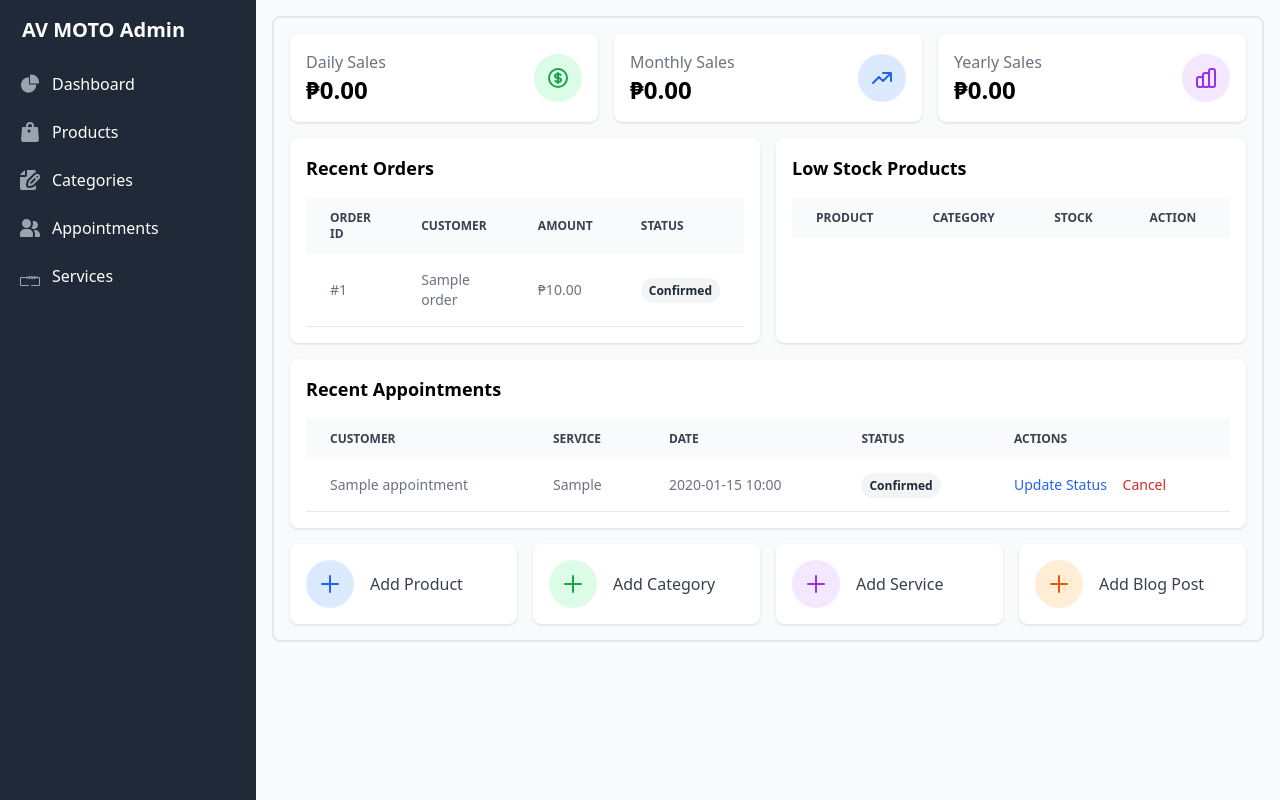
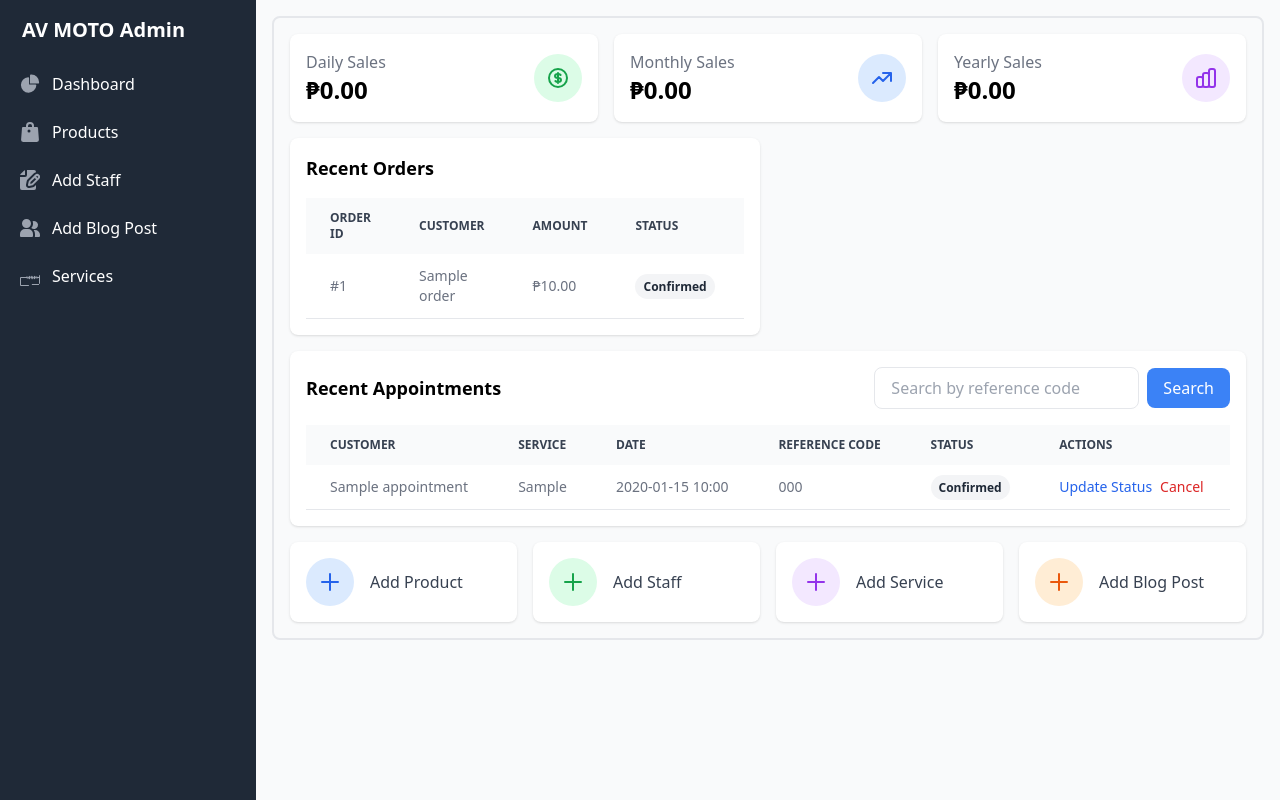
Before and after one commit to NileXYII/AV-MOTO-SERVICING, a Flask app: page /admin/dashboard in a window 1280 px wide. Run offline with Flask 3, Linux system fonts and the light colour scheme; a user stored in the database is signed in; tables that the repository leaves empty hold one stand-in row (values such as "Sample post"); lists and menus that the app fills with data are empty; some libraries are stand-ins or nearby versions.

Commit message:
Update admin_dashboard.html

```diff
--- a/templates/admin_dashboard.html
+++ b/templates/admin_dashboard.html
@@ -9,8 +9,17 @@
     <script src="https://cdn.tailwindcss.com"></script>
 </head>
 <body class="bg-gray-50">
+    <!-- Mobile navigation toggle button -->
+    <div class="fixed top-4 left-4 z-50 sm:hidden">
+        <button id="toggleSidebar" type="button" class="p-2 text-gray-600 rounded-lg hover:bg-gray-700 hover:text-white focus:outline-none">
+            <svg class="w-6 h-6" fill="none" stroke="currentColor" viewBox="0 0 24 24" xmlns="http://www.w3.org/2000/svg">
+                <path stroke-linecap="round" stroke-linejoin="round" stroke-width="2" d="M4 6h16M4 12h16M4 18h16"></path>
+            </svg>
+        </button>
+    </div>
+
     <!-- Sidebar -->
-    <aside class="fixed top-0 left-0 z-40 w-64 h-screen transition-transform -translate-x-full sm:translate-x-0">
+    <aside id="sidebar" class="fixed top-0 left-0 z-40 w-64 h-screen transition-transform -translate-x-full sm:translate-x-0">
         <div class="h-full px-3 py-4 overflow-y-auto bg-gray-800">
             <a href="{{ url_for('admin_dashboard') }}" class="flex items-center mb-5 pl-2.5">
                 <span class="self-center text-xl font-semibold text-white">AV MOTO Admin</span>
@@ -34,37 +43,38 @@
                     </a>
                 </li>
                 <li>
-                    <a href="{{ url_for('manage_categories') }}" class="flex items-center p-2 text-white rounded-lg hover:bg-gray-700 group">
+                    <a href="{{ url_for('add_staff') }}" class="flex items-center p-2 text-white rounded-lg hover:bg-gray-700 group">
                         <svg class="w-5 h-5 text-gray-400 group-hover:text-white" aria-hidden="true" xmlns="http://www.w3.org/2000/svg" fill="currentColor" viewBox="0 0 20 20">
                             <path d="M5 5V.13a2.96 2.96 0 0 0-1.293.749L.879 3.707A2.96 2.96 0 0 0 .13 5H5Z"/>
                             <path d="M6.737 11.061a2.961 2.961 0 0 1 .81-1.515l6.117-6.116A4.839 4.839 0 0 1 16 2.141V2a1.97 1.97 0 0 0-1.933-2H7v5a2 2 0 0 1-2 2H0v11a1.969 1.969 0 0 0 1.933 2h12.134A1.97 1.97 0 0 0 16 18v-3.093l-1.546 1.546c-.413.413-.94.695-1.513.81l-3.4.679a2.947 2.947 0 0 1-1.85-.227 2.96 2.96 0 0 1-1.635-3.257l.681-3.397Z"/>
                             <path d="M8.961 16a.93.93 0 0 0 .189-.019l3.4-.679a.961.961 0 0 0 .49-.263l6.118-6.117a2.884 2.884 0 0 0-4.079-4.078l-6.117 6.117a.96.96 0 0 0-.263.491l-.679 3.4A.961.961 0 0 0 8.961 16Zm7.477-9.8a.958.958 0 0 1 .68-.281.961.961 0 0 1 .682 1.644l-.315.315-1.36-1.36.313-.318Zm-5.911 5.911 4.236-4.236 1.359 1.359-4.236 4.237-1.7.339.341-1.699Z"/>
                         </svg>
-                        <span class="ml-3">Categories</span>
+                        <span class="ml-3">Add Staff</span>
                     </a>
                 </li>
                 <li>
-                    <a href="#" class="flex items-center p-2 text-white rounded-lg hover:bg-gray-700 group">
+                    <a href="{{ url_for('add_blog_post') }}" class="flex items-center p-2 text-white rounded-lg hover:bg-gray-700 group">
                         <svg class="w-5 h-5 text-gray-400 group-hover:text-white" aria-hidden="true" xmlns="http://www.w3.org/2000/svg" fill="currentColor" viewBox="0 0 20 18">
                             <path d="M14 2a3.963 3.963 0 0 0-1.4.267 6.439 6.439 0 0 1-1.331 6.638A4 4 0 1 0 14 2Zm1 9h-1.264A6.957 6.957 0 0 1 15 15v2a2.97 2.97 0 0 1-.184 1H19a1 1 0 0 0 1-1v-1a5.006 5.006 0 0 0-5-5ZM6.5 9a4.5 4.5 0 1 0 0-9 4.5 4.5 0 0 0 0 9ZM8 10H5a5.006 5.006 0 0 0-5 5v2a1 1 0 0 0 1 1h11a1 1 0 0 0 1-1v-2a5.006 5.006 0 0 0-5-5Z"/>
                         </svg>
-                        <span class="ml-3">Appointments</span>
+                        <span class="ml-3">Add Blog Post</span>
                     </a>
                 </li>
                 <li>
                     <a href="{{ url_for('manage_services') }}" class="flex items-center p-2 text-white rounded-lg hover:bg-gray-700 group">
                         <svg class="w-5 h-5 text-gray-400 group-hover:text-white" aria-hidden="true" xmlns="http://www.w3.org/2000/svg" fill="currentColor" viewBox="0 0 20 20">
-                            <path d="M19 11h-1.341c-.229 0-.426-.159-.473-.384a.5.5 0 0 0-.944.111c-.229 1.197-1.047 2.177-2.186 2.617l-1.716-3.434a.5.5 0 0 0-.894 0l-1.716 3.434c-1.139-.44-1.957-1.42-2.186-2.617a.5.5 0 0 0-.944-.111c-.047.225-.244.384-.473.384H1a1 1 0 0 0-1 1v7a1 1 0 0 0 1 1h7.5a.5.5 0 0 0 0-1H1v-7h5.341c.229 0 .426.159.473.384a.5.5 0 0 0 .944-.111c.229-1.197 1.047-2.177 2.186-2.617l1.716 3.434a.5.5 0 0 0 .894 0l1.716-3.434c1.139.44 1.957 1.42 2.186 2.617a.5.5 0 0 0 .944.111c.047-.225.244-.384.473-.384H19v7h-7.5a.5.5 0 0 0 0 1H19a1 1 0 0 0 1-1v-7a1 1 0 0 0-1-1z"/>
+                            <path d="M19 11h-1.341c-.229 0-.426-.159-.473-.384a.5.5 0 0 0-.944.111c-.229 1.197-1.047 2.177-2.186 2.617l-1.716-3.434a.5.5 0 0 0-.894 0l-1.716 3.434c-1.139-.44-1.957-1.42-2.186-2.617a.5.5 0 0 0-.944-.111c-.047.225-.244.384-.473.384H1a1 1 0 0 0-1 1v7a1 1 0 0 0 1 1h7.5a.5.5 0 0 0 0-1H1v-7h5.341c.229 0 .426.159.473.384a.5.5 0 0 0 .944-.111c.229-1.197 1.047-2.177 2.186-2.617l1.716 3.434a.5.5 0 0 0 .894 0l1.716-3.434c1.139.44 1.957 1.42 2.186 2.617a.5.5 0 0 0 .944.111c.047-.225.244-.384.473-.384H19v7h-7.5a.5.5 0 0 0 0-1H19a1 1 0 0 0 1-1v-7a1 1 0 0 0-1-1z"/>
                         </svg>
                         <span class="ml-3">Services</span>
                     </a>
                 </li>
+
             </ul>
         </div>
     </aside>
 
     <!-- Main Content -->
-    <div class="p-4 sm:ml-64">
+    <div class="p-4 sm:ml-64 pt-8 sm:pt-4">
         <div class="p-4 border-2 border-gray-200 rounded-lg">
             <!-- Stats Cards -->
             <div class="grid grid-cols-1 md:grid-cols-3 gap-4 mb-4">
@@ -107,66 +117,51 @@
             <div class="grid grid-cols-1 lg:grid-cols-2 gap-4 mb-4">
                 <div class="bg-white p-4 rounded-lg shadow">
                     <h2 class="text-lg font-semibold mb-4">Recent Orders</h2>
-                    <div class="overflow-x-auto">
+                    <div class="overflow-x-auto -mx-4 sm:mx-0">
+                        <!-- Recent Orders Table -->
                         <table class="w-full text-sm text-left text-gray-500">
                             <thead class="text-xs text-gray-700 uppercase bg-gray-50">
                                 <tr>
-                                    <th class="px-6 py-3">Order ID</th>
-                                    <th class="px-6 py-3">Customer</th>
-                                    <th class="px-6 py-3">Amount</th>
-                                    <th class="px-6 py-3">Status</th>
+                                    <th class="px-4 py-3 sm:px-6">Order ID</th>
+                                    <th class="px-4 py-3 sm:px-6">Customer</th>
+                                    <th class="px-4 py-3 sm:px-6">Amount</th>
+                                    <th class="px-4 py-3 sm:px-6">Status</th>
+                                    <th class="px-4 py-3 sm:px-6">Actions</th>
                                 </tr>
                             </thead>
                             <tbody>
                                 {% for order in recent_orders %}
                                 <tr class="bg-white border-b hover:bg-gray-50">
-                                    <td class="px-6 py-4">#{{ order.id }}</td>
-                                    <td class="px-6 py-4">{{ order.customer_name }}</td>
-                                    <td class="px-6 py-4">₱{{ "%.2f"|format(order.total_amount) }}</td>
-                                    <td class="px-6 py-4">
+                                    <td class="px-4 py-3 sm:px-6">#{{ order.id }}</td>
+                                    <td class="px-4 py-3 sm:px-6">{{ order.customer_name }}</td>
+                                    <td class="px-4 py-3 sm:px-6">₱{{ "%.2f"|format(order.total_amount) }}</td>
+                                    <td class="px-4 py-3 sm:px-6">
                                         <span class="px-2 py-1 text-xs font-semibold rounded-full
                                             {% if order.status == 'completed' %}
                                                 bg-green-100 text-green-800
                                             {% elif order.status == 'pending' %}
                                                 bg-yellow-100 text-yellow-800
+                                            {% elif order.status == 'approved' %}
+                                                bg-blue-100 text-blue-800
+                                            {% elif order.status == 'declined' %}
+                                                bg-red-100 text-red-800
                                             {% else %}
                                                 bg-gray-100 text-gray-800
                                             {% endif %}">
                                             {{ order.status|title }}
                                         </span>
                                     </td>
-                                </tr>
-                                {% endfor %}
-                            </tbody>
-                        </table>
-                    </div>
-                </div>
-
-                <div class="bg-white p-4 rounded-lg shadow">
-                    <h2 class="text-lg font-semibold mb-4">Low Stock Products</h2>
-                    <div class="overflow-x-auto">
-                        <table class="w-full text-sm text-left text-gray-500">
-                            <thead class="text-xs text-gray-700 uppercase bg-gray-50">
-                                <tr>
-                                    <th class="px-6 py-3">Product</th>
-                                    <th class="px-6 py-3">Category</th>
-                                    <th class="px-6 py-3">Stock</th>
-                                    <th class="px-6 py-3">Action</th>
-                                </tr>
-                            </thead>
-                            <tbody>
-                                {% for product in low_stock_products %}
-                                <tr class="bg-white border-b hover:bg-gray-50">
-                                    <td class="px-6 py-4">{{ product.name }}</td>
-                                    <td class="px-6 py-4">{{ product.category.name }}</td>
-                                    <td class="px-6 py-4">
-                                        <span class="px-2 py-1 text-xs font-semibold bg-red-100 text-red-800 rounded-full">
-                                            {{ product.stock }} left
-                                        </span>
-                                    </td>
-                                    <td class="px-6 py-4">
-                                        <a href="{{ url_for('edit_product', id=product.id) }}"
-                                           class="text-blue-600 hover:text-blue-900">Update Stock</a>
+                                    <td class="px-4 py-3 sm:px-6">
+                                        {% if order.status == 'pending' %}
+                                        <div class="flex flex-col sm:flex-row gap-2">
+                                            <form action="{{ url_for('approve_order', order_id=order.id) }}" method="POST" class="inline">
+                                                <button type="submit" class="text-green-600 hover:text-green-900">Approve</button>
+                                            </form>
+                                            <form action="{{ url_for('decline_order', order_id=order.id) }}" method="POST" class="inline">
+                                                <button type="submit" class="text-red-600 hover:text-red-900">Decline</button>
+                                            </form>
+                                        </div>
+                                        {% endif %}
                                     </td>
                                 </tr>
                                 {% endfor %}
@@ -176,30 +171,38 @@
                 </div>
             </div>
 
-            <!-- Recent Appointments -->
+            <!-- Recent Appointments with Search Bar -->
             <div class="bg-white p-4 rounded-lg shadow mb-4">
-                <div class="flex justify-between items-center mb-4">
+                <div class="flex flex-col sm:flex-row justify-between items-start sm:items-center gap-4 mb-4">
                     <h2 class="text-lg font-semibold">Recent Appointments</h2>
-
+                    <form action="{{ url_for('admin_dashboard') }}" method="GET" class="flex flex-col sm:flex-row items-center w-full sm:w-auto gap-2">
+                        <input type="text" name="search" placeholder="Search by reference code"
+                               class="w-full sm:w-auto px-4 py-2 border rounded-lg focus:outline-none focus:ring-2 focus:ring-blue-500">
+                        <button type="submit" class="w-full sm:w-auto px-4 py-2 bg-blue-500 text-white rounded-lg hover:bg-blue-600">
+                            Search
+                        </button>
+                    </form>
                 </div>
-                <div class="overflow-x-auto">
+                <div class="overflow-x-auto -mx-4 sm:mx-0">
                     <table class="w-full text-sm text-left text-gray-500">
                         <thead class="text-xs text-gray-700 uppercase bg-gray-50">
                             <tr>
-                                <th class="px-6 py-3">Customer</th>
-                                <th class="px-6 py-3">Service</th>
-                                <th class="px-6 py-3">Date</th>
-                                <th class="px-6 py-3">Status</th>
-                                <th class="px-6 py-3">Actions</th>
+                                <th class="px-4 py-3 sm:px-6">Customer</th>
+                                <th class="px-4 py-3 sm:px-6">Service</th>
+                                <th class="px-4 py-3 sm:px-6">Date</th>
+                                <th class="px-4 py-3 sm:px-6">Reference Code</th>
+                                <th class="px-4 py-3 sm:px-6">Status</th>
+                                <th class="px-4 py-3 sm:px-6">Actions</th>
                             </tr>
                         </thead>
                         <tbody>
                             {% for appointment in recent_appointments %}
                             <tr class="bg-white border-b hover:bg-gray-50">
-                                <td class="px-6 py-4">{{ appointment.customer_name }}</td>
-                                <td class="px-6 py-4">{{ appointment.service_type }}</td>
-                                <td class="px-6 py-4">{{ appointment.date.strftime('%Y-%m-%d %H:%M') }}</td>
-                                <td class="px-6 py-4">
+                                <td class="px-4 py-3 sm:px-6">{{ appointment.customer_name }}</td>
+                                <td class="px-4 py-3 sm:px-6">{{ appointment.service_type }}</td>
+                                <td class="px-4 py-3 sm:px-6">{{ appointment.date.strftime('%Y-%m-%d %H:%M') }}</td>
+                                <td class="px-4 py-3 sm:px-6">{{ appointment.reference_code }}</td>
+                                <td class="px-4 py-3 sm:px-6">
                                     <span class="px-2 py-1 text-xs font-semibold rounded-full
                                         {% if appointment.status == 'completed' %}
                                             bg-green-100 text-green-800
@@ -211,9 +214,11 @@
                                         {{ appointment.status|title }}
                                     </span>
                                 </td>
-                                <td class="px-6 py-4">
-                                    <button class="text-blue-600 hover:text-blue-900 mr-3">Update Status</button>
-                                    <button class="text-red-600 hover:text-red-900">Cancel</button>
+                                <td class="px-4 py-3 sm:px-6">
+                                    <div class="flex flex-col sm:flex-row gap-2">
+                                        <button class="text-blue-600 hover:text-blue-900">Update Status</button>
+                                        <button class="text-red-600 hover:text-red-900">Cancel</button>
+                                    </div>
                                 </td>
                             </tr>
                             {% endfor %}
@@ -223,7 +228,7 @@
             </div>
 
             <!-- Quick Actions -->
-            <div class="grid grid-cols-1 md:grid-cols-4 gap-4">
+            <div class="grid grid-cols-1 sm:grid-cols-2 md:grid-cols-4 gap-4">
                 <a href="{{ url_for('add_product') }}"
                    class="p-4 bg-white rounded-lg shadow hover:shadow-md transition-shadow">
                     <div class="flex items-center space-x-4">
@@ -236,7 +241,7 @@
                     </div>
                 </a>
 
-                <a href="{{ url_for('add_category') }}"
+                <a href="{{ url_for('add_staff') }}"
                    class="p-4 bg-white rounded-lg shadow hover:shadow-md transition-shadow">
                     <div class="flex items-center space-x-4">
                         <div class="p-3 bg-green-100 rounded-full">
@@ -244,7 +249,7 @@
                                 <path stroke-linecap="round" stroke-linejoin="round" stroke-width="2" d="M12 4v16m8-8H4"></path>
                             </svg>
                         </div>
-                        <span class="text-gray-700">Add Category</span>
+                        <span class="text-gray-700">Add Staff</span>
                     </div>
                 </a>
 
@@ -276,15 +281,24 @@
     </div>
 
     <script>
-        // Add any JavaScript functionality here
+        // Mobile menu toggle
         document.addEventListener('DOMContentLoaded', function() {
-            // Mobile menu toggle
-            const mobileMenuButton = document.querySelector('[data-drawer-toggle="logo-sidebar"]');
-            const sidebar = document.querySelector('#logo-sidebar');
+            const toggleButton = document.getElementById('toggleSidebar');
+            const sidebar = document.getElementById('sidebar');
 
-            if(mobileMenuButton) {
-                mobileMenuButton.addEventListener('click', function() {
+            if(toggleButton && sidebar) {
+                toggleButton.addEventListener('click', function() {
                     sidebar.classList.toggle('-translate-x-full');
+                });
+
+                // Close sidebar when clicking outside on mobile
+                document.addEventListener('click', function(event) {
+                    const isClickInsideSidebar = sidebar.contains(event.target);
+                    const isClickOnToggleButton = toggleButton.contains(event.target);
+
+                    if (!isClickInsideSidebar && !isClickOnToggleButton && window.innerWidth < 640 && !sidebar.classList.contains('-translate-x-full')) {
+                        sidebar.classList.add('-translate-x-full');
+                    }
                 });
             }
         });
```
